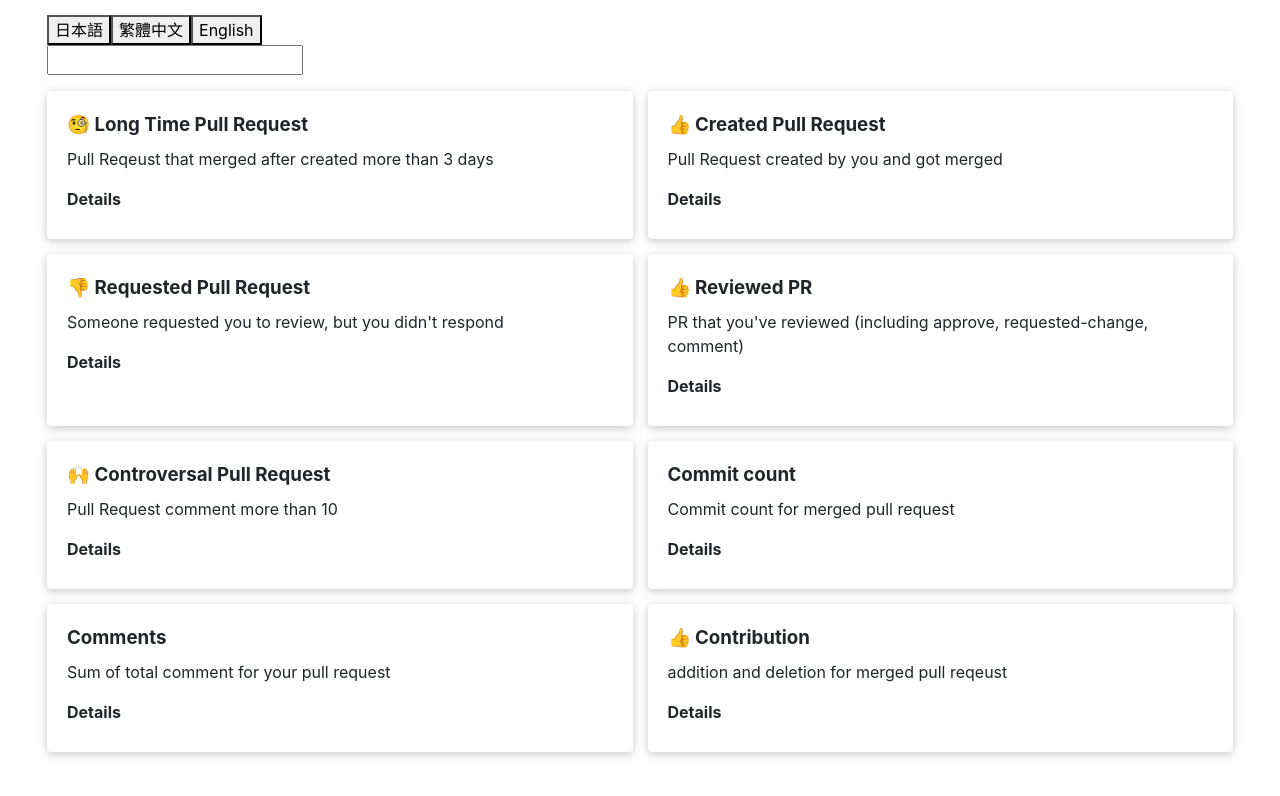
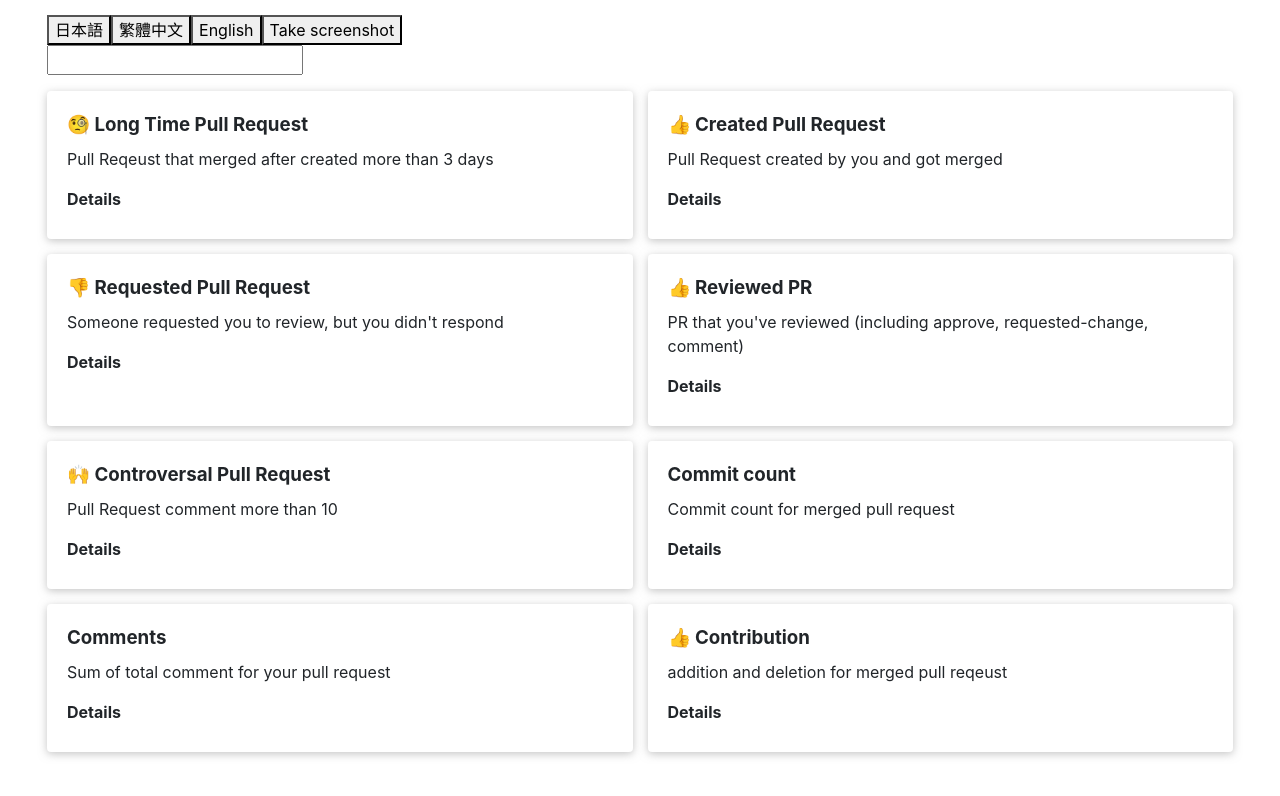
Before and after one commit to kjj6198/github-review, a React (Create React App) app: page / in a window 1280 px wide. Shown: the top 796 px of the page. Built offline with nearby package versions, Linux system fonts and the light colour scheme.

Commit message:
add html2canvas, export image option

```diff
--- a/package.json
+++ b/package.json
@@ -14,6 +14,7 @@
     "@types/styled-components": "^5.1.0",
     "apollo-boost": "^0.4.7",
     "graphql": "^15.0.0",
+    "html2canvas": "^1.0.0-rc.5",
     "react": "^16.13.1",
     "react-dom": "^16.13.1",
     "react-scripts": "3.4.1",
--- a/src/App.tsx
+++ b/src/App.tsx
@@ -10,7 +10,7 @@ import countCommits, { countComments } from "./calculator/countCommit";
 import countContribution from "./calculator/countContribution";
 import styled from "styled-components";
 import { useTranslation } from "./components/LanguageProvider";
-import { genColor } from "./utils";
+import { genColor, takeScreenshot, download } from "./utils";
 
 const client = new ApolloClient({
   uri: "https://api.github.com/graphql",
@@ -44,6 +44,18 @@ function App() {
         <button onClick={() => setLanguage("jp")}>日本語</button>
         <button onClick={() => setLanguage("zh-TW")}>繁體中文</button>
         <button onClick={() => setLanguage("en")}>English</button>
+        <button
+          onClick={async () => {
+            const canvas = await takeScreenshot();
+            canvas.toBlob((blob) => {
+              if (blob) {
+                download(blob, "screenshot.png");
+              }
+            });
+          }}
+        >
+          Take screenshot
+        </button>
         <Search
           onClick={(node) => {
             if (!users.has(node.id)) {
--- a/src/utils.ts
+++ b/src/utils.ts
@@ -74,3 +74,25 @@ export function genColor(i: number) {
 
   return colors[i];
 }
+
+export async function takeScreenshot() {
+  const html2canvas = await import(
+    /* webpackChunkName: "html2canvas" */ "html2canvas"
+  );
+  const canvas = await html2canvas.default(document.body);
+  return canvas;
+}
+
+export function download(content: string | Blob, filename: string) {
+  const a = document.createElement("a");
+  a.style.display = "none";
+  document.body.appendChild(a);
+
+  if (content instanceof Blob) {
+    const url = URL.createObjectURL(content);
+    a.href = url;
+    a.download = filename;
+    a.click();
+    URL.revokeObjectURL(url);
+  }
+}
```
Also changed, not shown: 1 other file (tests, documents, lock files or other folders).
